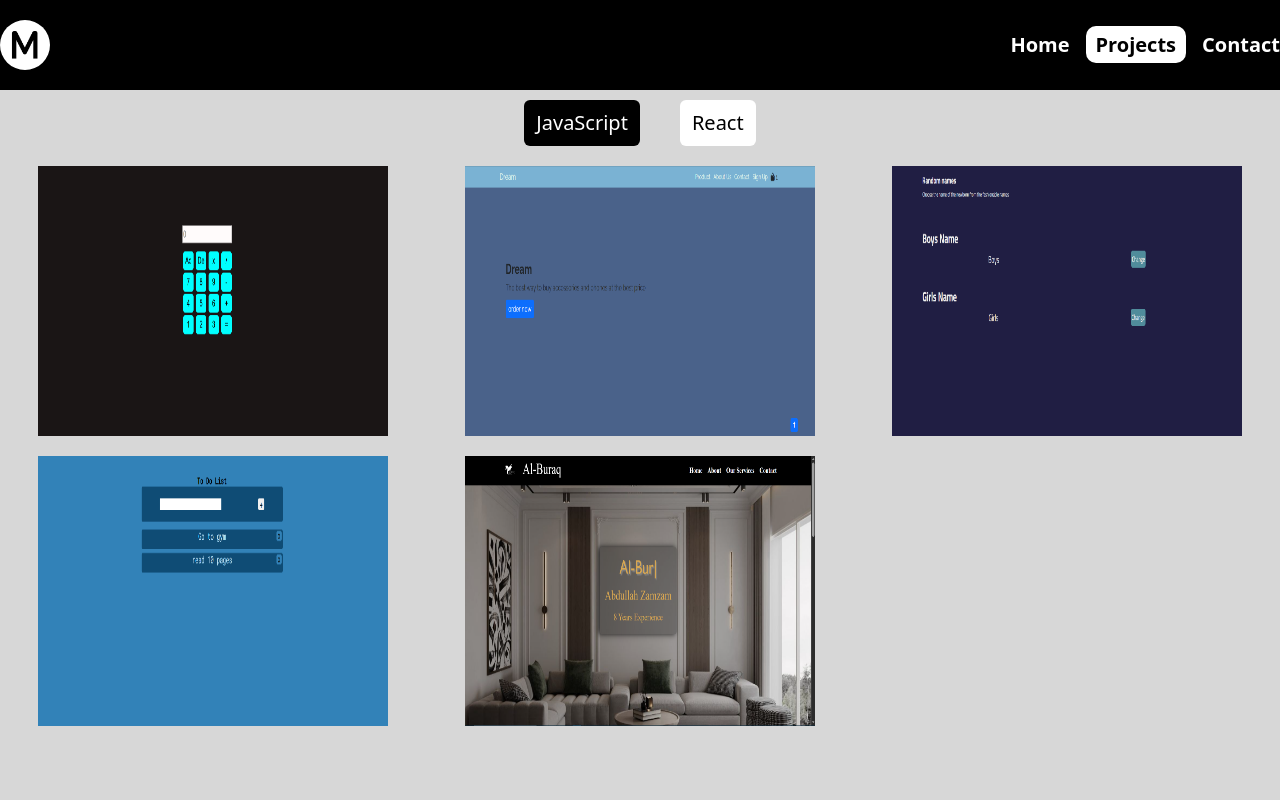
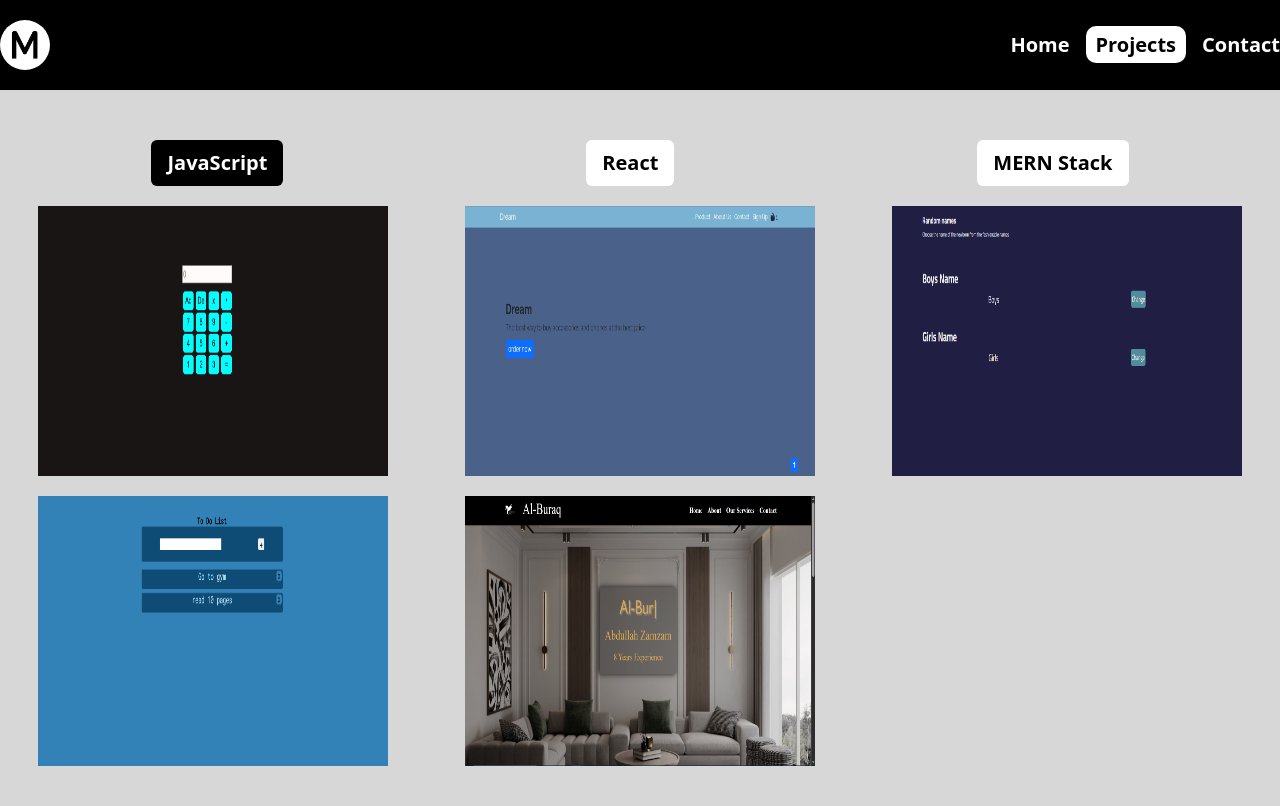
Before and after one commit to MuhamedSherif2/RealPortfolio, a React (Vite) app: page /project in a window 1280 px wide. Built offline with nearby package versions, Linux system fonts and the light colour scheme.

Commit message:
add mern stack project

```diff
--- a/src/Context.jsx
+++ b/src/Context.jsx
@@ -8,92 +8,103 @@ import calculatorReact from './assets/img/projectIMG/react calc.png'
 import todoReact from './assets/img/projectIMG/React todo.png'
 import watchIt from './assets/img/projectIMG/watchIt.png'
 import CRUD from './assets/img/projectIMG/crud.png'
+import TaskMern from './assets/img/projectIMG/Mern task.png'
 
 export const Context = createContext();
 export const ContextProvider = ({ children }) => {
-    const [products, setProducts] = useState('')
-    const [selectProduct, setSelectProduct] = useState(null);
+
+
     const projects = [
         {
             id: 1,
-            type: 'javaScript',
+            type: 'JavaScript',
             name: 'Calculator JavaScript',
             img: calculatorJS,
             description: 'Simple Calculator Build by HTML, CSS & JavaScript to do some Methods in Math ex: Addition, Subtraction, Multiplication and Division.',
             vercelLink: 'https://calculator-js-delta-eight.vercel.app/',
-            gitHupLink: 'https://github.com/MuhamedSherif2/Calculator-JS',
+            frontgitHupLink: 'https://github.com/MuhamedSherif2/Calculator-JS',
         },
         {
             id: 2,
-            type: 'javaScript',
+            type: 'JavaScript',
             name: 'Dream E-commerce',
             img: fristEco,
             description: "Market Website to Sell Apple Phone's Build by HTML, CSS & JavaScript.",
             vercelLink: 'https://apple-markt.vercel.app/',
-            gitHupLink: 'https://github.com/MuhamedSherif2/Apple-markt',
+            frontgitHupLink: 'https://github.com/MuhamedSherif2/Apple-markt',
         },
         {
             id: 3,
-            type: 'javaScript',
+            type: 'JavaScript',
             name: 'Random Name',
             img: randomName,
             description: "Simple Website to Choose Your baby's name Boy or Girl Build by HTML, CSS & JavaScript.",
             vercelLink: 'https://randomname-lilac.vercel.app/',
-            gitHupLink: 'https://github.com/MuhamedSherif2/To-Do-App',
+            frontgitHupLink: 'https://github.com/MuhamedSherif2/To-Do-App',
         },
         {
             id: 4,
-            type: 'javaScript',
+            type: 'JavaScript',
             name: 'Todo JavaScript',
             img: todoJS,
             description: 'Todo App Build by HTML, CSS & JavaScript.',
             vercelLink: 'https://to-do-list-app-two-vert.vercel.app/',
-            gitHupLink: 'https://github.com/MuhamedSherif2/To-Do-List-App',
+            frontgitHupLink: 'https://github.com/MuhamedSherif2/To-Do-List-App',
         },
         {
             id: 5,
-            type: 'javaScript',
+            type: 'JavaScript',
             name: 'Al-Burak Website',
             img: alburak,
             description: 'Portfolio to Al-Burak Company to show here Services Build by HTML, CSS & JavaScript.',
             vercelLink: 'https://al-buraq-coral.vercel.app/',
-            gitHupLink: 'https://github.com/MuhamedSherif2/Al-Buraq',
+            frontgitHupLink: 'https://github.com/MuhamedSherif2/Al-Buraq',
         },
         {
             id: 6,
-            type: 'react',
+            type: 'React',
             name: 'Calculator React-JS',
             img: calculatorReact,
             description: 'Simple Calculator Build by HTML, CSS & React-JS to do some Methods in Math ex: Addition, Subtraction, Multiplication and Division.',
             vercelLink: 'https://calculator-wheat-one-95.vercel.app/',
-            gitHupLink: 'https://github.com/MuhamedSherif2/colculator-React-JS',
+            frontgitHupLink: 'https://github.com/MuhamedSherif2/colculator-React-JS',
         },
         {
             id: 7,
-            type: 'react',
+            type: 'React',
             name: 'Todo React-JS',
             img: todoReact,
             description: 'Todo App Build by HTML, CSS & React-JS.',
             vercelLink: 'https://to-do-list-eosin-nine-35.vercel.app',
-            gitHupLink: 'https://github.com/MuhamedSherif2/To-Do-React-JS',
+            frontgitHupLink: 'https://github.com/MuhamedSherif2/To-Do-React-JS',
         },
         {
             id: 8,
-            type: 'react',
+            type: 'React',
             name: 'WATCH IT',
             img: watchIt,
             description: 'WATCH IT Clone Build by JSX, Tailwind-CSS, React-js and some Libraries ex:Firebase and react-icons with Fetching Data by API and wrap it in Context-API File.',
             vercelLink: 'https://egybest-clone-alpha.vercel.app/',
-            gitHupLink: 'https://github.com/MuhamedSherif2/WATCH-IT-Clone',
+            frontgitHupLink: 'https://github.com/MuhamedSherif2/WATCH-IT-Clone',
         },
         {
             id: 9,
-            type: 'react',
+            type: 'React',
             name: 'CRUD',
             img: CRUD,
-            description: 'WATCH IT Clone Build by JSX, Tailwind-CSS, React-js and some Libraries ex:Firebase and react-icons with Fetching Data by API and wrap it in Context-API File.',
+            description: 'CRUD-ts is a modern React.js application built with TypeScript for robust Create, Read, Update, Delete (CRUD) operations on products. It features a clean, responsive UI using Tailwind CSS and Headless UI, showcasing efficient data management and modern frontend development practices.',
             vercelLink: 'https://crud-ts-psi.vercel.app/',
-            gitHupLink: 'https://github.com/MuhamedSherif2/CRUD-ts',
+            frontgitHupLink: 'https://github.com/MuhamedSherif2/CRUD-ts',
+        },
+        {
+            id: 10,
+            type: 'MERN Stack',
+            name: 'Task Management Application',
+            img: TaskMern,
+            description: 'This MERN stack Task Management Application is a robust solution for corporate task organization and team collaboration. It features secure user authentication with JWT, role-based access control (User/Admin), and comprehensive task management with status tracking (Complete, In Progress, Pending).Built with React.js and Tailwind CSS for an intuitive frontend, and Node.js/Express.js for a secure backend (CORS, JWT, middleware), it utilizes MongoDB for efficient data management. I developed this application end-to-end, showcasing my full-stack MERN proficiency.',
+            vercelLink: 'https://task-front-end-beta.vercel.app/',
+            frontgitHupLink: 'https://github.com/MuhamedSherif2/Task-frontEnd',
+            backgitHupLink: 'https://github.com/MuhamedSherif2/Task-backEnd',
         },
     ]
     useEffect(() => {
@@ -106,7 +117,8 @@ export const ContextProvider = ({ children }) => {
         };
         AddProduct();
     }, [])
-
+    const [products, setProducts] = useState(projects);
+    const [selectProduct, setSelectProduct] = useState(null);
 
     return (
         <Context.Provider value={{
--- a/src/component/Button.jsx
+++ b/src/component/Button.jsx
@@ -1,7 +1,9 @@
-function Button(props) {
+function Button({children, className, icon, ...rest}) {
     return (
-        <button className={`w-[150px] py-[6px] px-3 ${props.bg} ${props.mt} mdl:mt-0 rounded mx-auto transition duration-300  hover:text-white hover:${props.hoverBg}`}>
-            <span className="flex items-center gap-1 text-[20px] font-semibold text-center justify-center">{props.name}{props.icon}</span>
+        <button className={`py-2 px-4 mdl:mt-0 rounded-md mx-auto flex items-center gap-1 text-[20px] font-semibold text-center justify-center
+        transition duration-300 ${className} `}
+            {...rest}>
+                {children}{icon}
         </button>
     )
 }
--- a/src/pages/projects/AllProjects.jsx
+++ b/src/pages/projects/AllProjects.jsx
@@ -1,10 +1,12 @@
 import React, { useContext, useState } from 'react'
 import { Context } from '../../Context'
 import { Link } from 'react-router-dom';
+import Button from '../../component/Button';
 
 function AllProjects() {
-    const [activeTab, setActiveTab] = useState('javaScript');
     const { products, setSelectProduct } = useContext(Context);
+    const productTypes = [...new Set(products.map(p => p.type))];
+    const [activeTab, setActiveTab] = useState(productTypes[0] || 'javaScript');
     const handleSelectProject = (product) => {
         setSelectProduct(product)
     }
@@ -15,20 +17,17 @@ function AllProjects() {
     const filteredProjects = products.filter(project => project.type === activeTab);
 
     return (
-        <section className={activeTab === 'javaScript'? 'w-full h-auto lg:h-screen bg-[#D7D7D7] pb-10' : 'w-full h-auto mdl:h-screen bg-[#D7D7D7] pb-10' }>
+        <section className='py-10 min-h-screen w-full bg-[#D7D7D7]'>
             <div className='container mx-auto pt-[100px]'>
-                <div className='flex justify-center gap-[40px]'>
-                    <button onClick={() => setActiveTab('javaScript')}
-                        className={activeTab === 'javaScript' ? 'active bg-black text-white text-[20px] rounded-md py-2 px-3 transition duration-300' : 'text-black bg-white text-[20px] rounded-md py-2 px-3 transition duration-300'}
-                    >
-                        JavaScript
-                    </button>
+                <div className='flex justify-center'>
+                    {
+                        productTypes.map((type) => (
+                            <Button key={type} onClick={() => setActiveTab(type)} className={activeTab === type ? ' bg-black text-white' : 'text-black bg-white'} >
+                                {type}
+                            </Button>
+                        ))
+                    }
 
-                    <button onClick={() => setActiveTab('react')}
-                        className={activeTab === 'react' ? 'active  text-white bg-black text-[20px] rounded-md py-2 px-3' : 'text-black bg-white text-[20px] rounded-md py-2 px-3'}
-                    >
-                        React
-                    </button>
                 </div>
 
                 <div className='grid grid-cols-1 md:grid-cols-2 xl:grid-cols-3'>
--- a/src/pages/projects/ProjectDetails.jsx
+++ b/src/pages/projects/ProjectDetails.jsx
@@ -23,14 +23,38 @@ function ProjectDetails() {
                         <div className='mt-5'>
                             <h3 className='font-bold text-[30px]'>{item.name}</h3>
                             <p>{item.description}</p>
-                            <div className="flex flex-col mdl:flex-row mdl:gap-7 items-center justify-center mt-3 ">
-                                <a href={item.vercelLink} target="_blank">
-                                    <Button name='Live Demo' icon={<FaLocationArrow />} bg={'bg-[#ff0000]'} hoverBg={'bg-[black]'} />
-                                </a>
-                                <a href={item.gitHupLink} target="_blank">
-                                    <Button name='Code' icon={<FaCode />} bg={'bg-[#008000]'} hoverBg={'bg-[#000000]'} mt={'mt-2'} />
-                                </a>
-                            </div>
+                            {
+                                item.type === 'MERN Stack' ?
+                                    <div className="flex flex-col mdl:flex-row mdl:gap-7 items-center justify-center mt-5">
+                                        <a href={item.vercelLink} target="_blank">
+                                            <Button icon={<FaLocationArrow />} className={'bg-[#ff0000] hover:bg-[black] hover:text-white '}>
+                                                Live Demo
+                                            </Button>
+                                        </a>
+                                        <a href={item.frontgitHupLink} target="_blank">
+                                            <Button icon={<FaCode />} className={'bg-[#008000] hover:bg-[#000000] hover:text-white  mt-2 '}>
+                                                FrontEnd Code
+                                            </Button>
+                                        </a>
+                                        <a href={item.backgitHupLink} target="_blank">
+                                            <Button icon={<FaCode />} className={'bg-[#008000] hover:bg-[#000000] hover:text-white  mt-2 '}>
+                                                BackEnd Code
+                                            </Button>
+                                        </a>
+                                    </div> :
+                                    <div className="flex flex-col mdl:flex-row mdl:gap-7 items-center justify-center mt-3 ">
+                                        <a href={item.vercelLink} target="_blank">
+                                            <Button icon={<FaLocationArrow />} className={'bg-[#ff0000] hover:bg-[black] hover:text-white '}>
+                                                Live Demo
+                                            </Button>
+                                        </a>
+                                        <a href={item.frontgitHupLink} target="_blank">
+                                            <Button icon={<FaCode />} className={'bg-[#008000] hover:bg-[#000000] hover:text-white  mt-2 '}>
+                                                FrontEnd Code
+                                            </Button>
+                                        </a>
+                                    </div>
+                            }
                         </div>
                     </div>
                 ))
```
Also changed, not shown: src/assets/img/projectIMG/Mern task.png (added).
